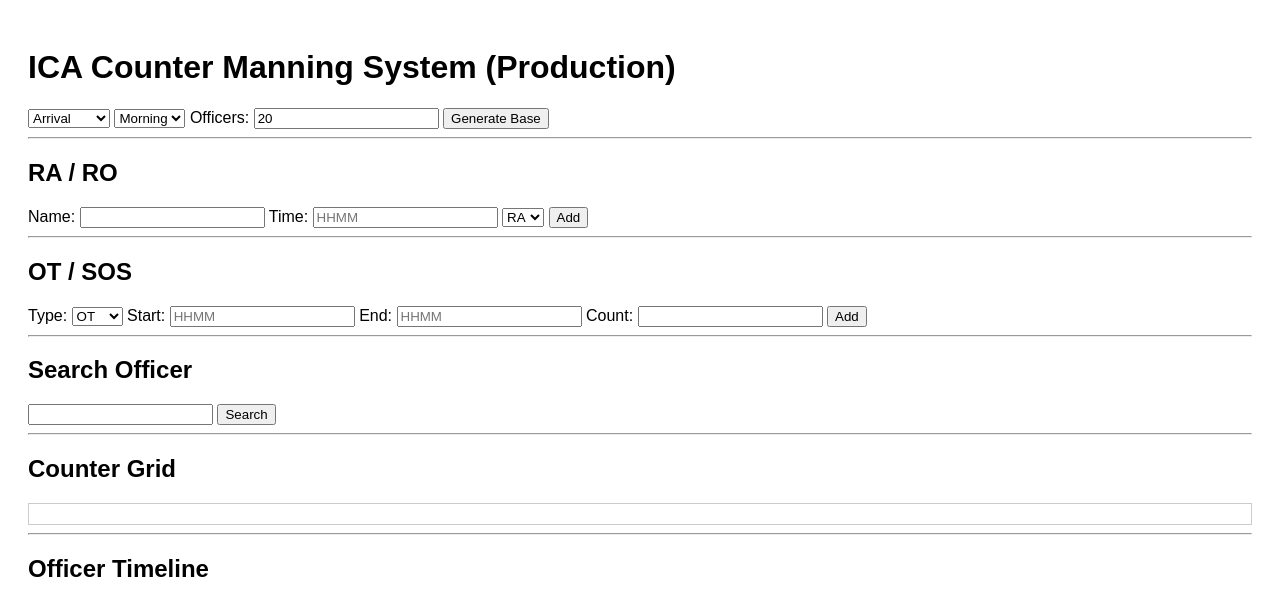
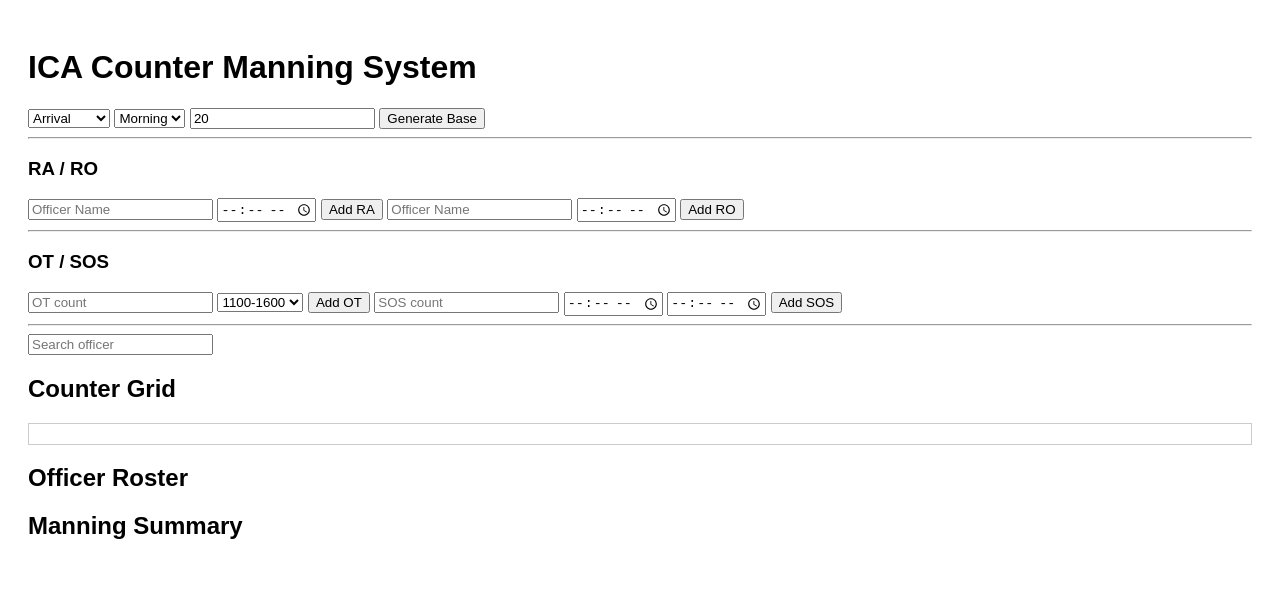
Before and after one commit to fly-2022/roster, a React app: page index.html in a window 1280 px wide. Built offline with nearby package versions, Linux system fonts and the light colour scheme.

Commit message:
Update index.html

```diff
--- a/index.html
+++ b/index.html
@@ -1,15 +1,13 @@
 <!DOCTYPE html>
 <html>
-
 <head>
 <meta charset="UTF-8" />
-    <title>ICA Production Roster v2</title>
+<title>ICA Production Roster</title>
 <link rel="stylesheet" href="style.css" />
 </head>
-
 <body>
 
-    <h1>ICA Counter Manning System (Production)</h1>
+<h1>ICA Counter Manning System</h1>
 
 <div class="controls">
 
@@ -23,64 +21,51 @@
 <option value="night">Night</option>
 </select>
 
-        Officers:
-        <input type="number" id="baseOfficers" value="20" />
-
-        <button onclick="generateBaseRoster()">Generate Base</button>
-
-    </div>
+<input type="number" id="baseOfficers" value="20" min="1"/>
+<button onclick="generateBase()">Generate Base</button>
 
 <hr>
 
-    <h2>RA / RO</h2>
-    Name:
-    <input id="raName" />
-    Time:
-    <input id="raTime" placeholder="HHMM" />
-    <select id="raType">
-        <option value="RA">RA</option>
-        <option value="RO">RO</option>
-    </select>
-    <button onclick="addRA_RO()">Add</button>
+<h3>RA / RO</h3>
+<input placeholder="Officer Name" id="raName">
+<input type="time" id="raTime">
+<button onclick="addRA()">Add RA</button>
+
+<input placeholder="Officer Name" id="roName">
+<input type="time" id="roTime">
+<button onclick="addRO()">Add RO</button>
 
 <hr>
 
-    <h2>OT / SOS</h2>
-    Type:
-    <select id="extraType">
-        <option value="OT">OT</option>
-        <option value="SOS">SOS</option>
+<h3>OT / SOS</h3>
+<input type="number" id="otCount" placeholder="OT count">
+<select id="otBlock">
+<option value="1100-1600">1100-1600</option>
+<option value="1600-2100">1600-2100</option>
+<option value="0600-1100">0600-1100</option>
 </select>
+<button onclick="addOT()">Add OT</button>
 
-    Start:
-    <input id="extraStart" placeholder="HHMM" />
-
-    End:
-    <input id="extraEnd" placeholder="HHMM" />
-
-    Count:
-    <input type="number" id="extraCount" />
-
-    <button onclick="addExtra()">Add</button>
+<input type="number" id="sosCount" placeholder="SOS count">
+<input type="time" id="sosStart">
+<input type="time" id="sosEnd">
+<button onclick="addSOS()">Add SOS</button>
 
 <hr>
 
-    <h2>Search Officer</h2>
-    <input id="searchName" />
-    <button onclick="searchOfficer()">Search</button>
+<input placeholder="Search officer" id="searchBox" onkeyup="searchOfficer()">
 
-    <hr>
+</div>
 
 <h2>Counter Grid</h2>
 <div id="grid"></div>
 
-    <hr>
+<h2>Officer Roster</h2>
+<pre id="officerRoster"></pre>
 
-    <h2>Officer Timeline</h2>
-    <pre id="officerView"></pre>
+<h2>Manning Summary</h2>
+<pre id="summary"></pre>
 
 <script src="./app.js"></script>
-
 </body>
-
 </html>
```
Lines whose indentation alone changed are shown as unchanged.
